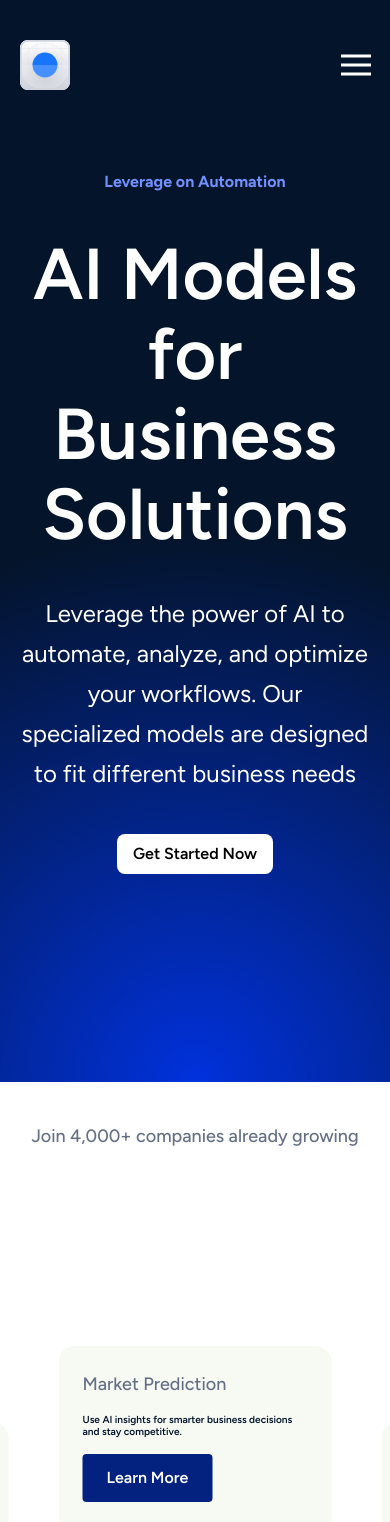
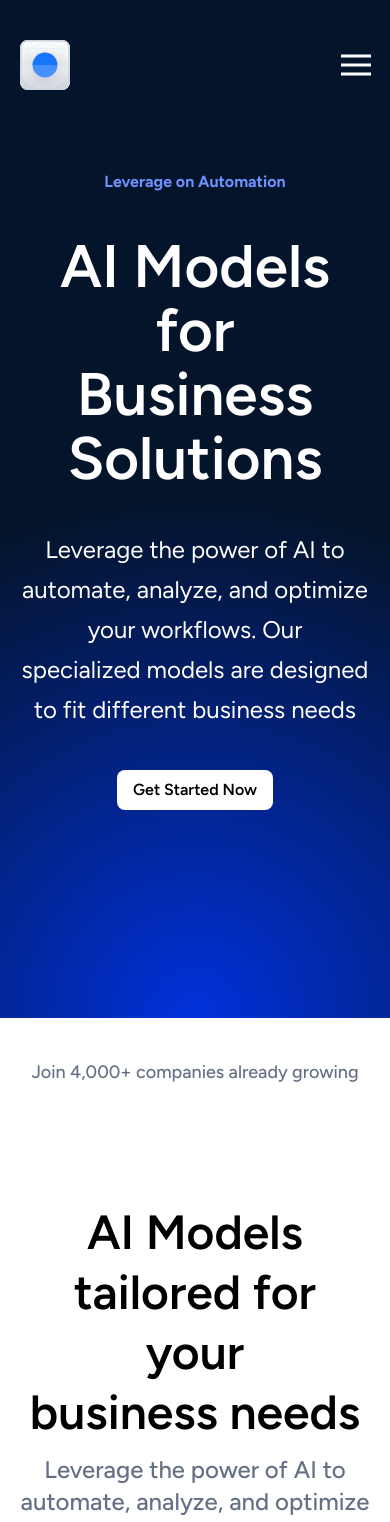
Before and after one commit to dhanielcodes/alpha, a Next.js app: page / in a window 390 px wide. Shown: the top 1522 px of the page. Built offline with nearby package versions, Linux system fonts and the light colour scheme.

Commit message:
Add framer-motion for animations; implement loading state in HeroSection; enhance SectionHeader with motion effects; update FeaturesSection styles for better presentation.

```diff
--- a/package.json
+++ b/package.json
@@ -11,6 +11,7 @@
   "dependencies": {
     "clsx": "^2.1.1",
     "flickity": "^3.0.0",
+    "framer-motion": "^12.5.0",
     "next": "15.2.3",
     "react": "^19.0.0",
     "react-alice-carousel": "^2.9.1",
--- a/src/app/page.tsx
+++ b/src/app/page.tsx
@@ -1,12 +1,13 @@
-import Image from "next/image";
 import TopNavigationBar from "@/components/TopNavigationBar";
 import HeroSection from "@/components/sections/HeroSection";
 import SponsorSection from "@/components/sections/SponsorSection";
 import FeaturesSection from "@/components/sections/FeaturesSection";
+import Loader from "@/components/bits/Loader";
 
 export default function Home() {
   return (
     <div>
+      <Loader />
       <div className="bg-[radial-gradient(circle_at_bottom,theme(colors.secondary)_-10%,theme(colors.primary)_50%)]">
         <TopNavigationBar />
         <HeroSection />
--- /dev/null
+++ b/src/components/bits/Loader.tsx
@@ -0,0 +1,37 @@
+"use client";
+import React, { useEffect, useState } from "react";
+import Image from "next/image";
+import { motion } from "framer-motion";
+export default function Loader() {
+  const [loading, setLoading] = useState(true);
+
+  useEffect(() => {
+    setTimeout(() => {
+      setLoading(false);
+    }, 4000);
+  }, []);
+
+  return (
+    <motion.div
+      /*  initial={{ transform: "translateY(0%)", opacity: 1 }}
+            whileInView={{ transform: "translateY(0%)", opacity: 0 }}
+            transition={{
+                type: "spring",
+                bounce: 0.2,
+                duration: 0.8,
+                delay: 0.2,
+            }} */ animate={{ opacity: loading ? 1 : 0 }}
+      className={`w-full h-screen fixed top-0 left-0 bg-[#000] grid place-items-center z-10 ${
+        loading ? "" : "pointer-events-none"
+      }`}
+    >
+      <Image
+        src={"/logo.svg"}
+        className="animate-spin"
+        alt={""}
+        width={100}
+        height={100}
+      />
+    </motion.div>
+  );
+}
--- a/src/components/bits/SectionHeader.tsx
+++ b/src/components/bits/SectionHeader.tsx
@@ -1,4 +1,5 @@
 import React from "react";
+import { motion } from "framer-motion";
 
 interface SectionHeaderProps {
   title: string | React.ReactNode;
@@ -10,11 +11,33 @@ const SectionHeader: React.FC<SectionHeaderProps> = ({
   description,
 }) => {
   return (
-    <div className="flex flex-col items-center justify-center space-y-4">
-      <h2 className="text-5xl font-semibold text-center">{title}</h2>
-      <p className="text-tertiary text-2xl text-center font-medium my-2">
+    <div className="space-y-4">
+      <motion.h2
+        initial={{ transform: "translateY(20%)", opacity: 0 }}
+        whileInView={{ transform: "translateY(0%)", opacity: 1 }}
+        transition={{
+          type: "spring",
+          bounce: 0.2,
+          duration: 0.8,
+          delay: 0.2,
+        }}
+        className="text-6xl text-black font-semibold text-center"
+      >
+        {title}
+      </motion.h2>
+      <motion.p
+        initial={{ transform: "translateY(20%)", opacity: 0 }}
+        whileInView={{ transform: "translateY(0%)", opacity: 1 }}
+        transition={{
+          type: "spring",
+          bounce: 0.2,
+          duration: 0.8,
+          delay: 0.2,
+        }}
+        className="text-tertiary text-2xl text-center font-medium my-2"
+      >
         {description}
-      </p>
+      </motion.p>
     </div>
   );
 };
--- a/src/components/sections/FeaturesSection.tsx
+++ b/src/components/sections/FeaturesSection.tsx
@@ -6,21 +6,23 @@ import CardSlider from "../CardSlider";
 const FeaturesSection: React.FC = () => {
   return (
     <div>
-      <div className="max-w-main w-[90%] mx-auto hidden">
+      <div className="max-w-main w-[90%] mx-auto">
         <SectionHeader
           title={
-            <span>
+            <span className="text-5xl text-black font-semibold text-center">
               AI Models tailored for your <br /> business needs
             </span>
           }
           description={
-            <span>
+            <span className="text-tertiary text-2xl text-center font-medium my-2">
+              {" "}
               Leverage the power of AI to automate, analyze, and optimize your
               workflows. Our <br /> specialized models are designed to fit
               different business needs
             </span>
           }
         />
+
         <br />
       </div>
 
--- a/src/components/sections/HeroSection.tsx
+++ b/src/components/sections/HeroSection.tsx
@@ -1,21 +1,60 @@
-import React from "react";
+"use client";
+import React, { useEffect, useState } from "react";
 import AppButton from "../fields/AppButton";
+import { motion } from "framer-motion";
 
 const HeroSection = () => {
+  const [loading, setLoading] = useState<boolean>(true);
+
+  useEffect(() => {
+    setTimeout(() => {
+      setLoading(false);
+    }, 4500);
+  }, []);
   return (
     <div className="max-w-main mx-auto w-[90%] py-10 pb-52 text-center space-y-10">
-      <p className="text-secondarytwo font-bold">Leverage on Automation</p>
-      <h1 className="text-7xl leading-20 font-semibold text-white">
+      <motion.p
+        animate={{
+          opacity: loading ? 0 : 1,
+          transform: loading ? "translateY(10%)" : "translateY(0%)",
+          type: "spring",
+        }}
+        className="text-secondarytwo font-bold"
+      >
+        Leverage on Automation
+      </motion.p>
+      <motion.h1
+        animate={{
+          opacity: loading ? 0 : 1,
+          transform: loading ? "translateY(10%)" : "translateY(0%)",
+          type: "spring",
+        }}
+        className="lg:text-8xl text-6xl lg:leading-24 leading-16 font-semibold text-white"
+      >
         AI Models for <br /> Business Solutions
-      </h1>
-      <p className="text-2xl leading-10 text-white">
+      </motion.h1>
+      <motion.p
+        animate={{
+          opacity: loading ? 0 : 1,
+          transform: loading ? "translateY(10%)" : "translateY(0%)",
+          type: "spring",
+        }}
+        className="text-2xl leading-10 text-white"
+      >
         Leverage the power of AI to automate, analyze, and optimize your
         workflows. Our <br /> specialized models are designed to fit different
         business needs
-      </p>
-      <div className="flex justify-center items-center">
+      </motion.p>
+      <motion.div
+        animate={{
+          opacity: loading ? 0 : 1,
+          transform: loading ? "translateY(10%)" : "translateY(0%)",
+          type: "spring",
+        }}
+        className="flex justify-center items-center"
+      >
         <AppButton placeholder="Get Started Now" className="w-fit rounded-lg" />
-      </div>
+      </motion.div>
     </div>
   );
 };
```
Also changed, not shown: 1 other file (tests, documents, lock files or other folders).
